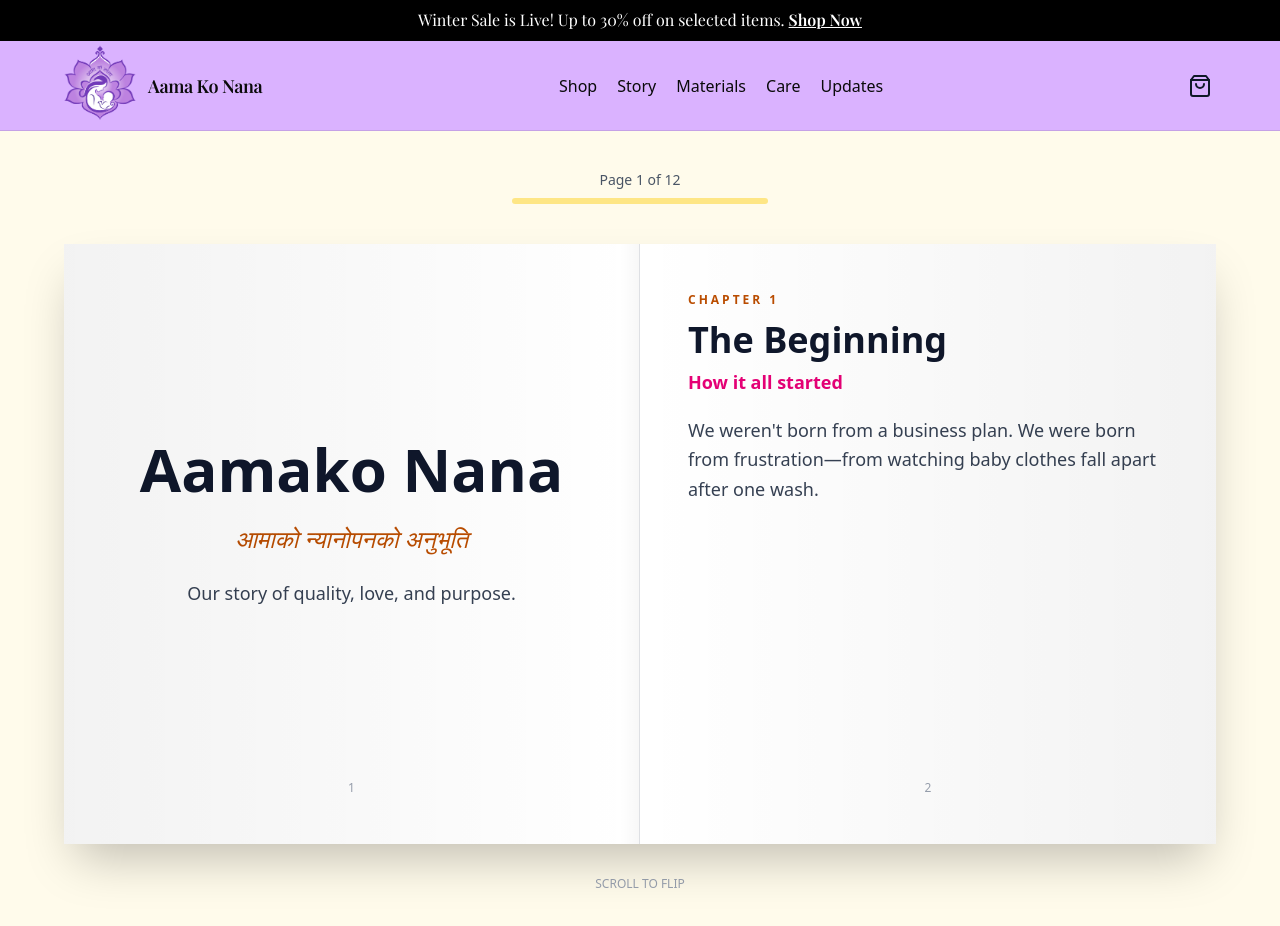
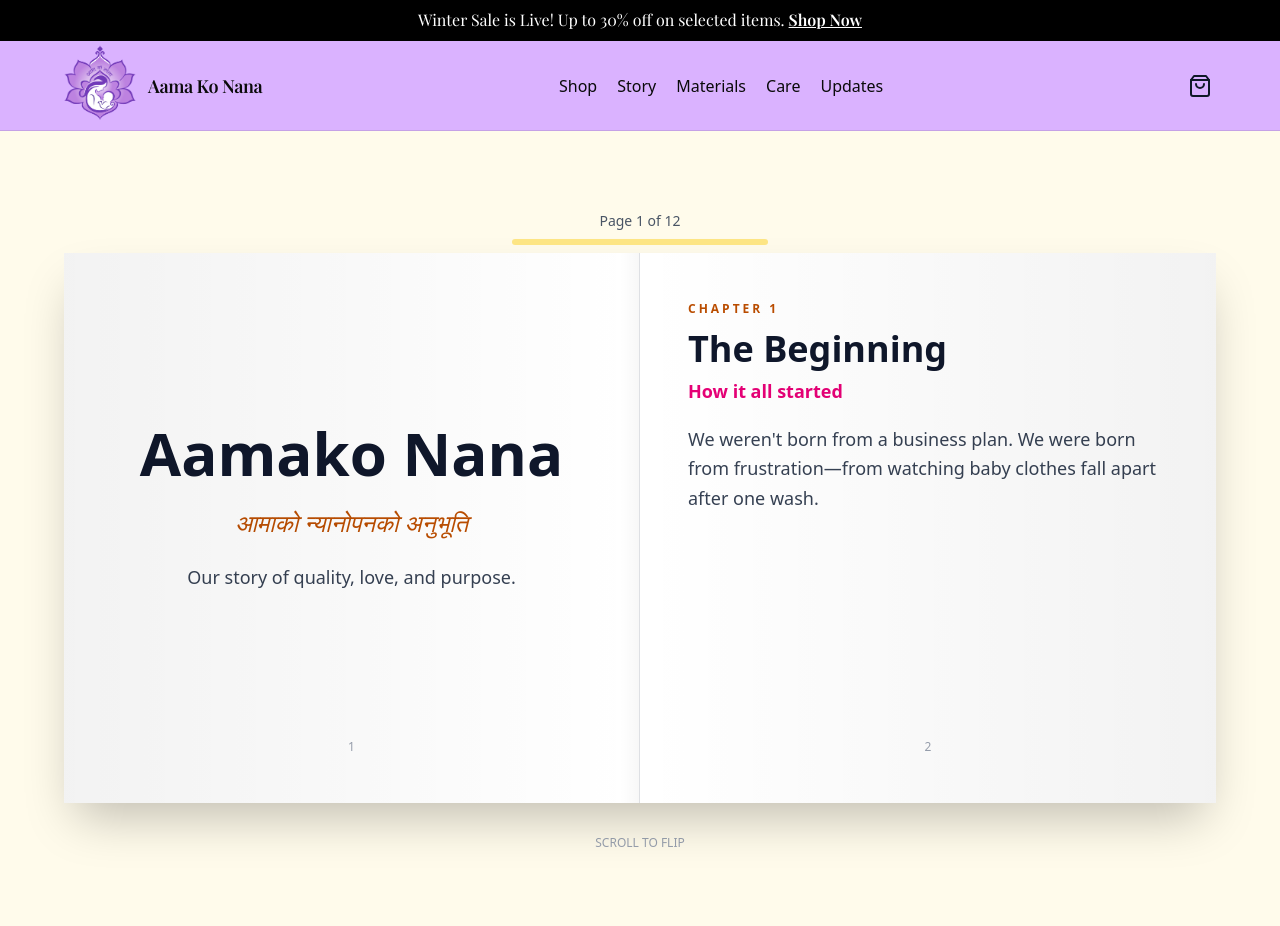
Before and after one commit to code-bbob/aamakonana-ecommerce, a Next.js app in the folder frontend/: page /story in a window 1280 px wide. Shown: the top 926 px of the page. Built offline with nearby package versions, Linux system fonts and the light colour scheme.

Commit message:
fix: adjust spacing and height in StoryPage for improved layout

```diff
--- a/frontend/app/(site)/story/page.tsx
+++ b/frontend/app/(site)/story/page.tsx
@@ -218,7 +218,7 @@
         <div className="w-full max-w-6xl">
 
         {/* Progress UI */}
-        <div className="mb-10 text-center">
+        <div className="mb-2 text-center">
           <p className="text-sm font-medium text-gray-600 mb-2">
             Page {Math.round(displayProgress * 2 + 1)} of {spreads.length * 2}
           </p>
@@ -233,7 +233,7 @@
         <div className="relative shadow-2xl rounded-xl bg-white" style={{ perspective: '2000px', overflow: 'visible' }}>
 
           {/* Static Background Layer */}
-          <div className="grid grid-cols-2" style={{ minHeight: '600px' }}>
+          <div className="grid grid-cols-2" style={{ minHeight: '550px' }}>
             {/* Left Static Page */}
             <div className="relative border-r border-amber-50">
                 <Page side={baseLeftSide} pageNumber={baseLeftNum} />
```
